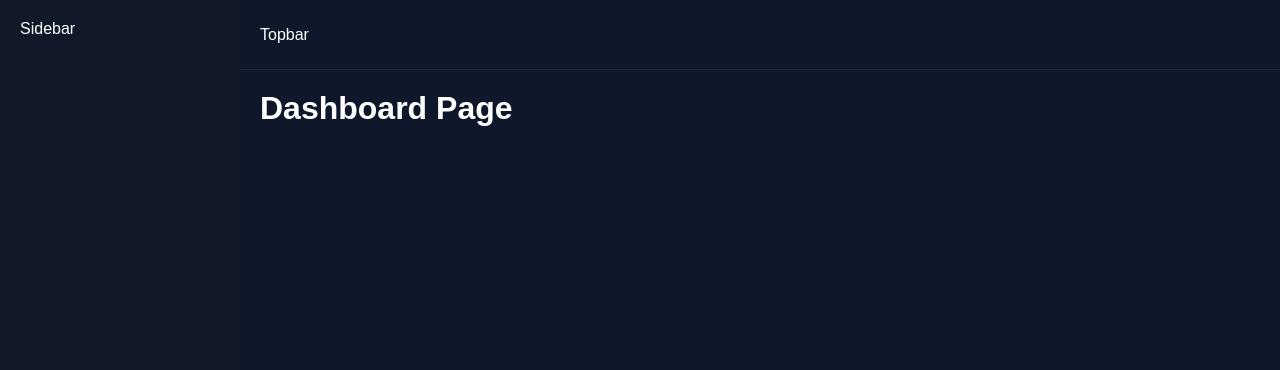
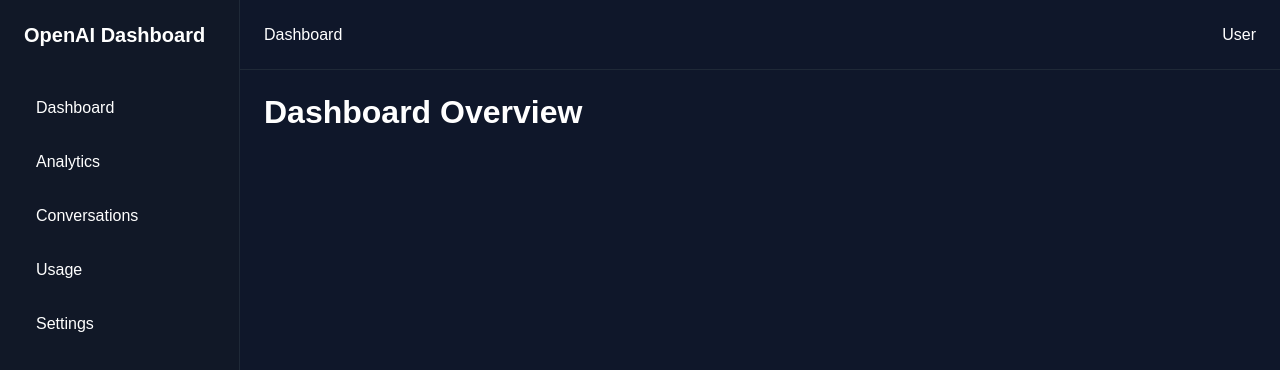
Before and after one commit to veljko-naumovic/openai-dashboard, a Next.js app: page /dashboard in a window 1280 px wide. Shown: the top 370 px of the page. Built offline with nearby package versions, Linux system fonts and the light colour scheme.

Commit message:
Add side bar layout and components

```diff
--- a/src/app/dashboard/layout.tsx
+++ b/src/app/dashboard/layout.tsx
@@ -1,50 +1,60 @@
+import DashboardLayout from "@/components/layout/DashboardLayout/DashboardLayout";
+
+// type DashboardLayoutProps = Readonly<{
+// 	children: React.ReactNode;
+// }>;
+
+// export default function DashboardLayout({ children }: DashboardLayoutProps) {
+// 	return (
+// 		<div
+// 			style={{
+// 				display: "flex",
+// 				minHeight: "100vh",
+// 			}}
+// 		>
+// 			<aside
+// 				style={{
+// 					width: "240px",
+// 					background: "#111827",
+// 					padding: "20px",
+// 				}}
+// 			>
+// 				Sidebar
+// 			</aside>
+
+// 			<div
+// 				style={{
+// 					flex: 1,
+// 				}}
+// 			>
+// 				<header
+// 					style={{
+// 						height: "70px",
+// 						borderBottom: "1px solid #1f2937",
+// 						display: "flex",
+// 						alignItems: "center",
+// 						padding: "0 20px",
+// 					}}
+// 				>
+// 					Topbar
+// 				</header>
+
+// 				<main
+// 					style={{
+// 						padding: "20px",
+// 					}}
+// 				>
+// 					{children}
+// 				</main>
+// 			</div>
+// 		</div>
+// 	);
+// }
+
 type DashboardLayoutProps = Readonly<{
 	children: React.ReactNode;
 }>;
 
-export default function DashboardLayout({ children }: DashboardLayoutProps) {
-	return (
-		<div
-			style={{
-				display: "flex",
-				minHeight: "100vh",
-			}}
-		>
-			<aside
-				style={{
-					width: "240px",
-					background: "#111827",
-					padding: "20px",
-				}}
-			>
-				Sidebar
-			</aside>
-
-			<div
-				style={{
-					flex: 1,
-				}}
-			>
-				<header
-					style={{
-						height: "70px",
-						borderBottom: "1px solid #1f2937",
-						display: "flex",
-						alignItems: "center",
-						padding: "0 20px",
-					}}
-				>
-					Topbar
-				</header>
-
-				<main
-					style={{
-						padding: "20px",
-					}}
-				>
-					{children}
-				</main>
-			</div>
-		</div>
-	);
+export default function Layout({ children }: DashboardLayoutProps) {
+	return <DashboardLayout>{children}</DashboardLayout>;
 }
--- a/src/app/dashboard/page.tsx
+++ b/src/app/dashboard/page.tsx
@@ -1,7 +1,7 @@
 export default function DashboardPage() {
 	return (
 		<div>
-			<h1>Dashboard Page</h1>
+			<h1>Dashboard Overview</h1>
 		</div>
 	);
 }
--- /dev/null
+++ b/src/components/layout/DashboardLayout/DashboardLayout.module.scss
@@ -0,0 +1,12 @@
+.layout {
+    display: flex;
+    min-height: 100vh;
+}
+
+.content {
+    flex: 1;
+}
+
+.main {
+    padding: 24px;
+}
--- /dev/null
+++ b/src/components/layout/DashboardLayout/DashboardLayout.tsx
@@ -0,0 +1,22 @@
+import Sidebar from "../Sidebar/Sidebar";
+import Header from "../Header/Header";
+
+import styles from "./DashboardLayout.module.scss";
+
+type DashboardLayoutProps = Readonly<{
+	children: React.ReactNode;
+}>;
+
+export default function DashboardLayout({ children }: DashboardLayoutProps) {
+	return (
+		<div className={styles.layout}>
+			<Sidebar />
+
+			<div className={styles.content}>
+				<Header />
+
+				<main className={styles.main}>{children}</main>
+			</div>
+		</div>
+	);
+}
--- /dev/null
+++ b/src/components/layout/Header/Header.module.scss
@@ -0,0 +1,12 @@
+.header {
+    height: 70px;
+    border-bottom: 1px solid #1f2937;
+
+    display: flex;
+    align-items: center;
+    justify-content: space-between;
+
+    padding: 0 24px;
+
+    background-color: #0f172a;
+}
--- /dev/null
+++ b/src/components/layout/Header/Header.tsx
@@ -0,0 +1,11 @@
+import styles from "./Header.module.scss";
+
+export default function Header() {
+	return (
+		<header className={styles.header}>
+			<div>Dashboard</div>
+
+			<div>User</div>
+		</header>
+	);
+}
--- /dev/null
+++ b/src/components/layout/Sidebar/Sidebar.module.scss
@@ -0,0 +1,29 @@
+.sidebar {
+    width: 240px;
+    min-height: 100vh;
+    background-color: #111827;
+    border-right: 1px solid #1f2937;
+    padding: 24px;
+}
+
+.logo {
+    font-size: 20px;
+    font-weight: bold;
+    margin-bottom: 40px;
+}
+
+.navigation {
+    display: flex;
+    flex-direction: column;
+    gap: 12px;
+}
+
+.link {
+    padding: 12px;
+    border-radius: 8px;
+    transition: background-color 0.2s ease;
+
+    &:hover {
+        background-color: #1f2937;
+    }
+}
--- /dev/null
+++ b/src/components/layout/Sidebar/Sidebar.tsx
@@ -0,0 +1,24 @@
+import Link from "next/link";
+import styles from "./Sidebar.module.scss";
+
+import { SIDEBAR_ITEMS } from "@/constants/sidebar";
+
+export default function Sidebar() {
+	return (
+		<aside className={styles.sidebar}>
+			<div className={styles.logo}>OpenAI Dashboard</div>
+
+			<nav className={styles.navigation}>
+				{SIDEBAR_ITEMS.map((item) => (
+					<Link
+						key={item.href}
+						href={item.href}
+						className={styles.link}
+					>
+						{item.label}
+					</Link>
+				))}
+			</nav>
+		</aside>
+	);
+}
--- a/src/constants/sidebar.ts
+++ b/src/constants/sidebar.ts
@@ -0,0 +1,22 @@
+export const SIDEBAR_ITEMS = [
+	{
+		label: "Dashboard",
+		href: "/dashboard",
+	},
+	{
+		label: "Analytics",
+		href: "/dashboard/analytics",
+	},
+	{
+		label: "Conversations",
+		href: "/dashboard/conversations",
+	},
+	{
+		label: "Usage",
+		href: "/dashboard/usage",
+	},
+	{
+		label: "Settings",
+		href: "/dashboard/settings",
+	},
+];
```
